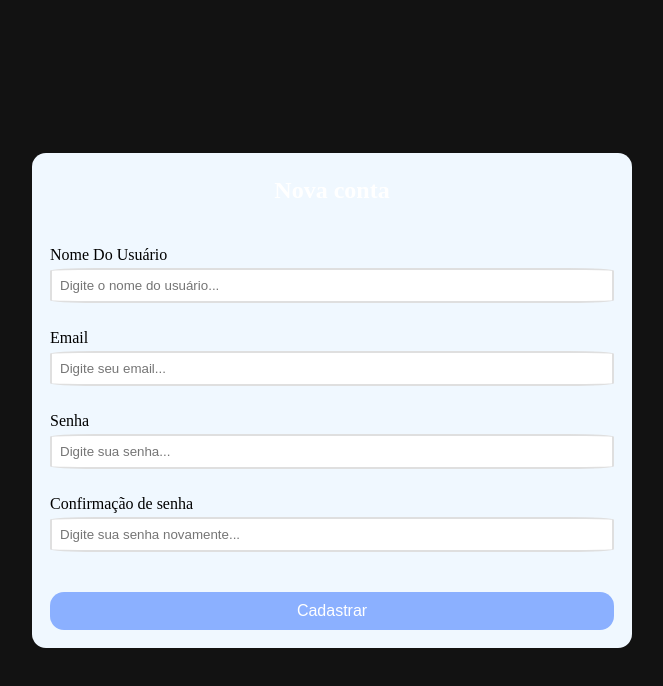
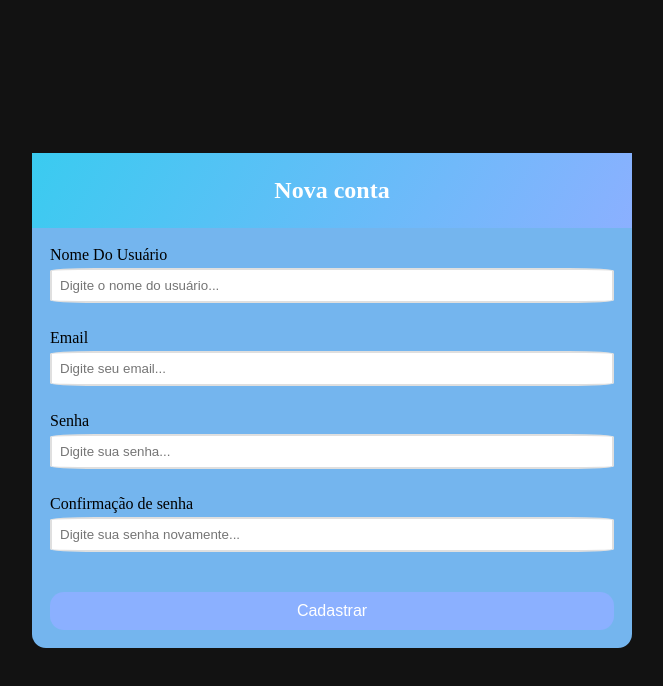
Before and after one commit to JeannyLira/revisao_, a plain HTML site: page index.html in a window 1280 px wide. Shown: the whole page, without its empty margins (308-971 px from the left). Drawn offline with Linux system fonts and the light colour scheme.

Commit message:
mudei o css

```diff
--- a/style.css
+++ b/style.css
@@ -14,7 +14,7 @@ body{
 }
 
 .conteiner{
-    background-color: aliceblue;
+    background-color: rgb(116, 181, 238);
     border-radius: 14px;
     margin: 14px;
     max-width: 600px;
@@ -23,10 +23,10 @@ body{
 }
 
 .header{
-    background: -o-linear-gradient(120deg, #3acbf0 0%, #8bb0ff 100%);
+    background: linear-gradient(120deg, #3acbf0 0%, #8bb0ff 100%);
     padding: 24px;
     text-align: center;
-    color: white;
+    color: #fff;
 }
 
 .form{
```
